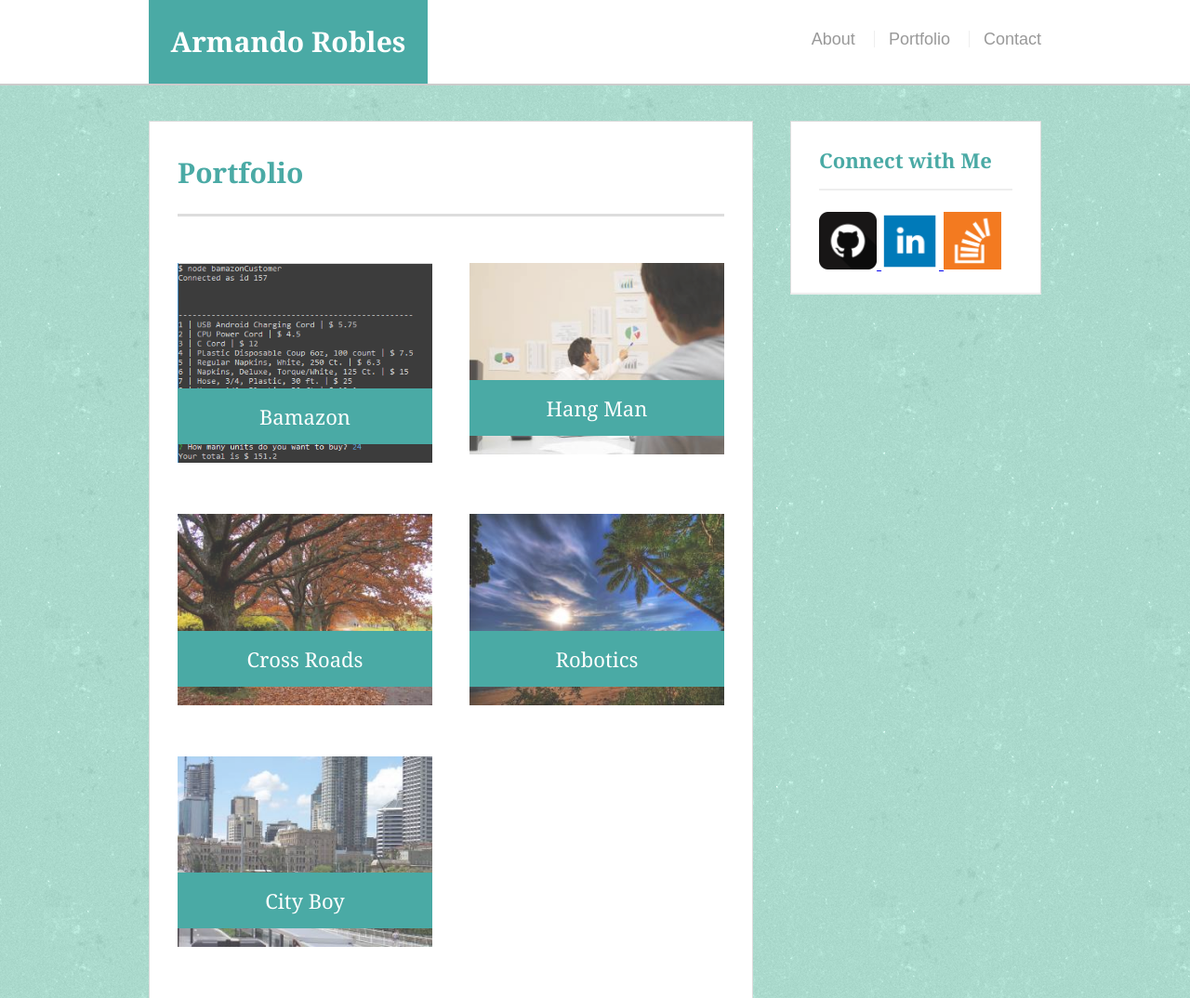
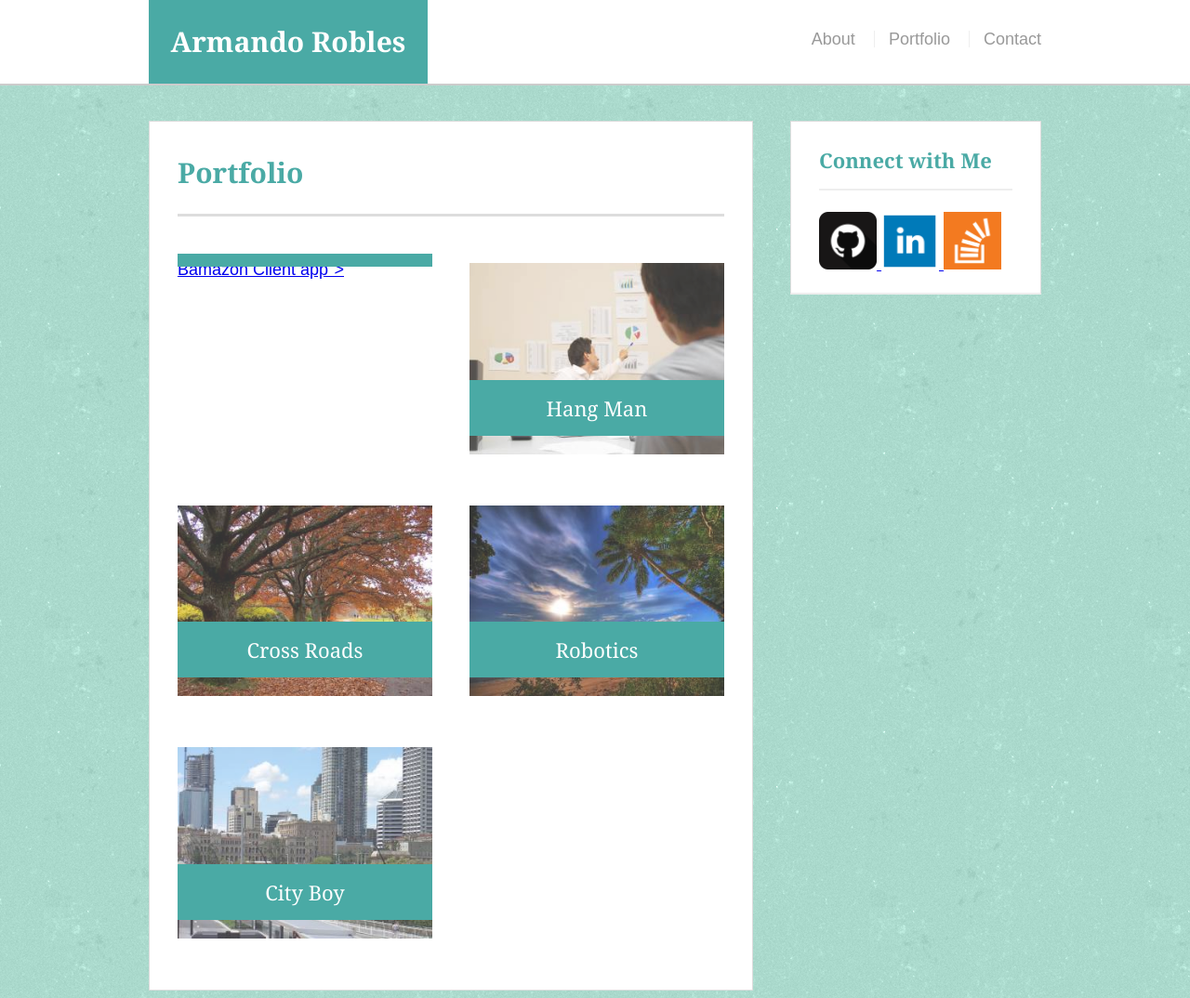
Before and after one commit to RioMando/Responsive-Portfolio, a plain HTML site: page portfolio.html in a window 1280 px wide. Shown: the top 1074 px of the page at 93% size. Drawn offline with Linux system fonts and the light colour scheme.

Commit message:
Correction in background note for bamazon picture

```diff
--- a/portfolio.html
+++ b/portfolio.html
@@ -37,8 +37,7 @@
 			<h1>Portfolio</h1>
 
 			<div class="work">
-				<a href="https://github.com/RioMando/Bamazon" target="_blank">
-					<img src="assets/images/bamazon_app.png" class="auth-image" alt="Tic-Tac-Toe">
+				<a href="https://github.com/RioMando/Bamazon" target="_blank">Bamazon Client app">
 					<h3>Bamazon</h3>
 				</a>
 			</div>
```
